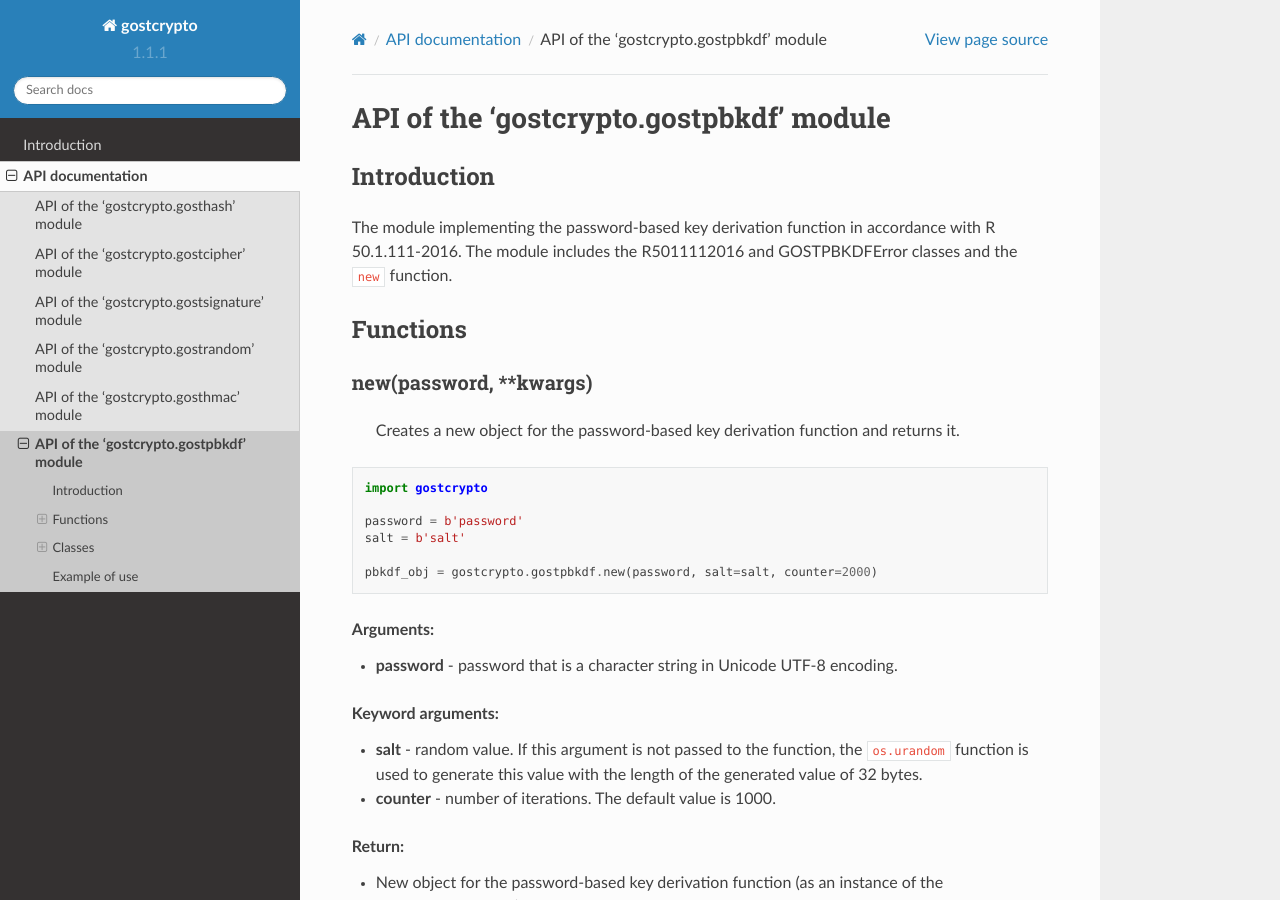
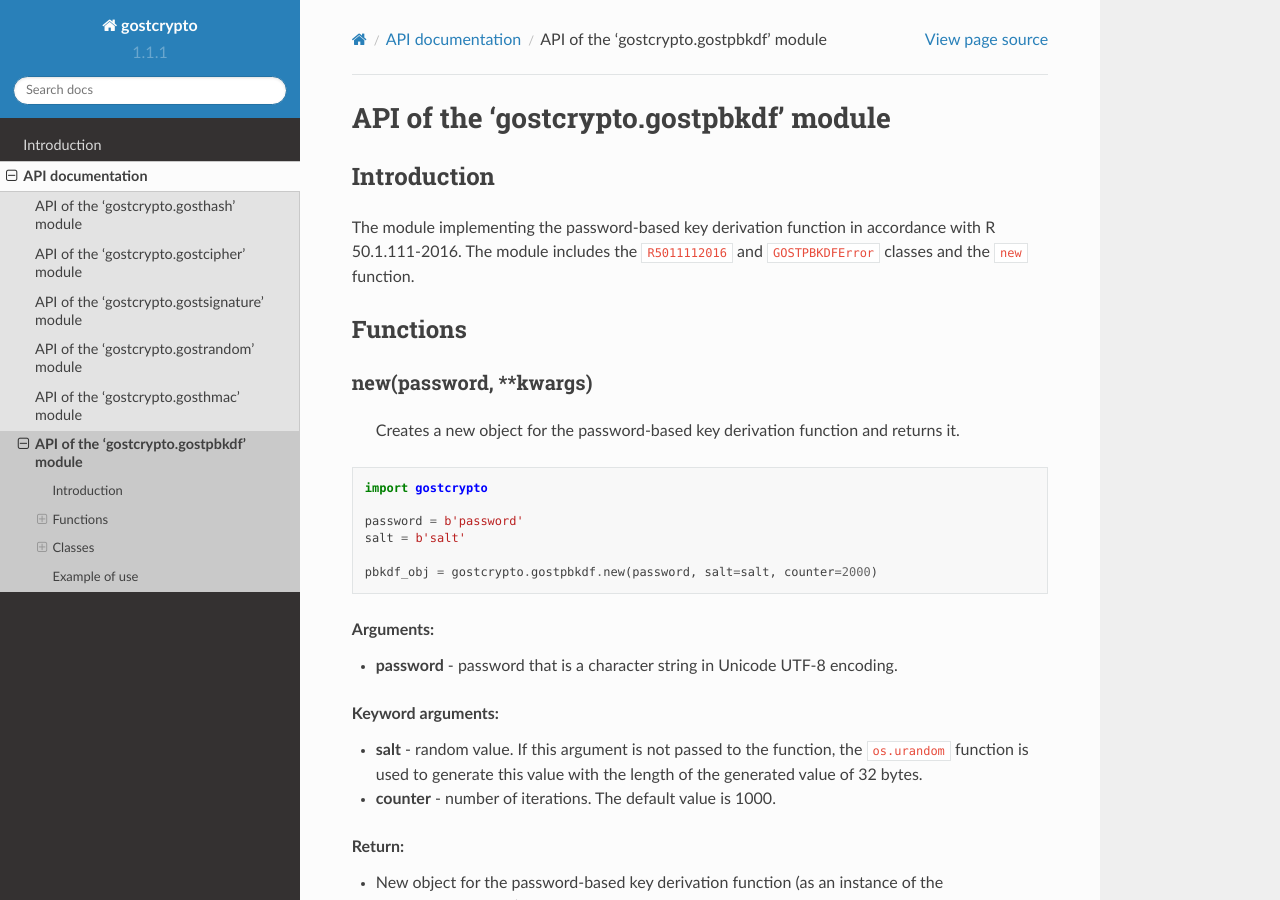
Before and after one commit to drobotun/gostcrypto, a Sphinx documentation site: the page built from docs/source/api/gostpbkdf/gostpbkdf.rst, in a window 1280 px wide and 900 px high. Built offline with Sphinx 7.4.7 and the Read the Docs theme 2.0.0, drawn with Linux system fonts in a browser that asks for light colours; the version number is read from the project's files by our own code.

```diff
--- a/docs/source/api/gostpbkdf/gostpbkdf.rst
+++ b/docs/source/api/gostpbkdf/gostpbkdf.rst
@@ -4,7 +4,7 @@ API of the 'gostcrypto.gostpbkdf' module
 Introduction
 """"""""""""
 
-The module implementing the password-based key derivation function in accordance with R 50.1.111-2016. The module includes the R5011112016 and GOSTPBKDFError classes and the ``new`` function.
+The module implementing the password-based key derivation function in accordance with R 50.1.111-2016. The module includes the ``R5011112016`` and ``GOSTPBKDFError`` classes and the ``new`` function.
 
 Functions
 """""""""
```
